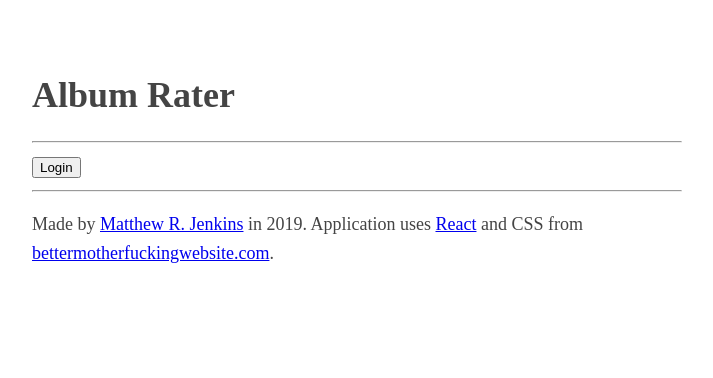
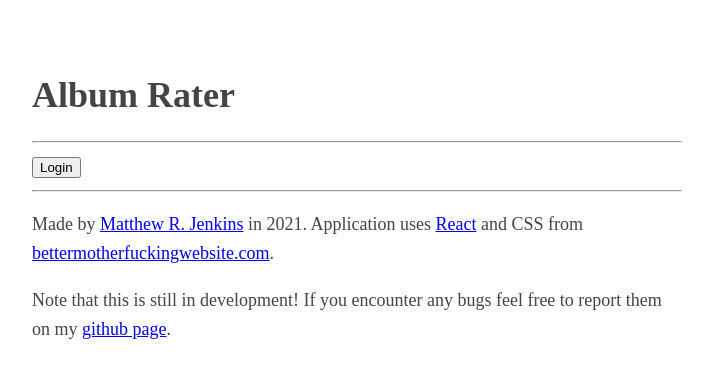
Before and after one commit to matthewjenkins97/AlbumRater, a React (Create React App) app: page / in a window 1280 px wide. Shown: the top 378 px of the page, without its empty margins (283-996 px from the left). Built offline with nearby package versions, Linux system fonts and the light colour scheme.

Commit message:
fixed redirect issue

```diff
--- a/package.json
+++ b/package.json
@@ -1,8 +1,8 @@
 {
-  "name": "AlbumRater",
+  "name": "SpotifyAlbumRater",
   "version": "0.1.0",
-  "private": true,
-  "homepage": "https://matthewjenkins97.github.io/AlbumRater/",
+  "private": false,
+  "homepage": "https://matthewjenkins97.github.io/SpotifyAlbumRater/",
   "dependencies": {
     "@auth0/auth0-react": "^1.8.0",
     "@testing-library/jest-dom": "^4.2.4",
--- a/src/App.js
+++ b/src/App.js
@@ -9,7 +9,8 @@ function App() {
       <hr />
       <AlbumRater></AlbumRater>
       <hr />
-      <p>Made by <a href="http://matthewjenkins97.github.io">Matthew R. Jenkins</a> in 2019. Application uses <a href="https://reactjs.org/">React</a> and CSS from <a href="http://bettermotherfuckingwebsite.com/">bettermotherfuckingwebsite.com</a>.</p>
+      <p>Made by <a href="http://matthewjenkins97.github.io">Matthew R. Jenkins</a> in 2021. Application uses <a href="https://reactjs.org/">React</a> and CSS from <a href="http://bettermotherfuckingwebsite.com/">bettermotherfuckingwebsite.com</a>.</p>
+      <p>Note that this is still in development! If you encounter any bugs feel free to report them on my <a href="https://github.com/matthewjenkins97/SpotifyAlbumRater/issues">github page</a>.</p>
     </div>
   );
 }
--- a/src/components/albumrater.js
+++ b/src/components/albumrater.js
@@ -3,7 +3,7 @@ import { withAuth0 } from "@auth0/auth0-react";
 
 class AlbumRater extends React.Component {
   /**
-   * Represents an Album Rater object. Creates an initial state with 0 tracks.
+   * Represents an Album Rater object.
    * @constructor
    * @param {object} props - Props for the AlbumRater object (not used).
    */
@@ -27,6 +27,8 @@ class AlbumRater extends React.Component {
     const SPOTIFY_SEARCH_URL = 'https://api.spotify.com/v1/search?';
     const SPOTIFY_USER_URL = 'https://api.spotify.com/v1/me/tracks/?';
     const { user, getAccessTokenSilently } = this.props.auth0;
+
+    document.getElementById('calculatedScore').innerHTML = 'Loading rating...';
 
     // get user information via auth0
 
@@ -129,7 +131,7 @@ class AlbumRater extends React.Component {
               <label htmlFor="artistname">Artist: </label>
               <input type="text" id="artist" name="artistname"></input>
             </div>
-            <button style={{float: 'right'}} onClick={() => logout({returnTo: window.location.origin })}>Logout</button>
+            <button style={{float: 'right'}} onClick={() => logout({returnTo: window.location.origin + window.location.pathname })}>Logout</button>
             <br />
             <div style = {{float: 'left'}}>
               <label htmlFor="albumname">Album: </label>
--- a/src/index.js
+++ b/src/index.js
@@ -10,7 +10,7 @@ ReactDOM.render(<Router basename={process.env.PUBLIC_URL}>
     <Auth0Provider
         domain="dev-06brcesa.us.auth0.com"
         clientId="aExrjSgZXrCRZAcUVZ9Ol6w2P3nBkrue"
-        redirectUri={window.location.origin}
+        redirectUri={window.location.origin + window.location.pathname}
         audience="https://dev-06brcesa.us.auth0.com/api/v2/"
         scope="read:current_user read:user_idp_tokens"
     >
```
Also changed, not shown: 18 other files (tests, documents, lock files or other folders).
